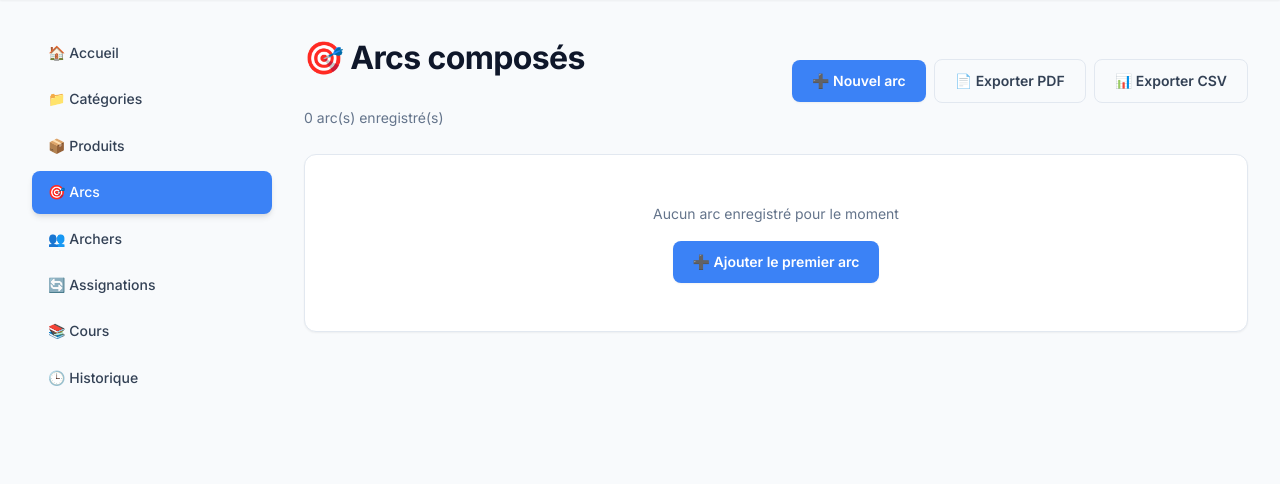
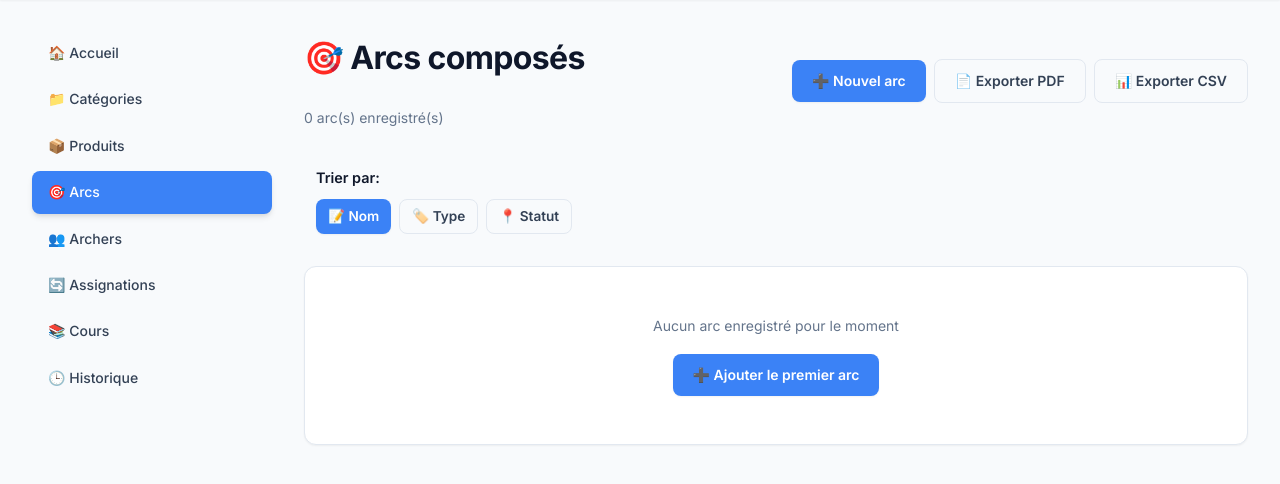
Before and after one commit to CELIANVF/AIM, a Flask app: page /composites in a window 1280 px wide. Shown: the part 72-556 px from the top of the page. Run offline with Flask 3, Linux system fonts and the light colour scheme; the visitor is signed in with stand-in values (Sample User, id 1); data that the repository does not hold is empty.

Commit message:
feat: Add sorting functionality for composite products by name, type, and status

```diff
--- a/app.py
+++ b/app.py
@@ -434,7 +434,19 @@ def duplicate_product(prod_id):
 @app.route('/composites')
 @login_required
 def composites():
+    # Get sort parameter from query string
+    sort_by = request.args.get('sort', 'name')  # default sort by name
+
     comps = CompositeProduct.query.all()
+
+    # Sort the composites
+    if sort_by == 'type':
+        comps = sorted(comps, key=lambda x: x.type or '')
+    elif sort_by == 'status':
+        comps = sorted(comps, key=lambda x: x.status or '')
+    elif sort_by == 'name':
+        comps = sorted(comps, key=lambda x: x.name or '')
+
     # build summaries for each composite: handle (poignée), branch (branche) and assignment status
     summaries = {}
     for comp in comps:
@@ -484,7 +496,7 @@ def composites():
             'branch': branch,
             'assigned_to': assigned
         }
-    return render_template('composites.html', composites=comps, composite_summaries=summaries)
+    return render_template('composites.html', composites=comps, composite_summaries=summaries, current_sort=sort_by)
 
 @app.route('/add_composite', methods=['GET', 'POST'])
 @login_required
--- a/templates/composites.html
+++ b/templates/composites.html
@@ -14,6 +14,15 @@
         {% endif %}
         <a class="btn btn-outline" href="/export_composites">📄 Exporter PDF</a>
         <a class="btn btn-outline" href="/export_composites_csv">📊 Exporter CSV</a>
+    </div>
+</div>
+
+<div style="margin-bottom: 20px; padding: 12px; background-color: var(--bg-light); border-radius: 8px;">
+    <p style="margin: 0 0 10px 0; font-weight: 600; font-size: 0.9rem;">Trier par:</p>
+    <div style="display: flex; gap: 8px; flex-wrap: wrap;">
+        <a href="/composites?sort=name" class="btn {% if current_sort == 'name' %}btn-primary{% else %}btn-outline{% endif %}" style="padding: 6px 12px; font-size: 0.85rem;">📝 Nom</a>
+        <a href="/composites?sort=type" class="btn {% if current_sort == 'type' %}btn-primary{% else %}btn-outline{% endif %}" style="padding: 6px 12px; font-size: 0.85rem;">🏷️ Type</a>
+        <a href="/composites?sort=status" class="btn {% if current_sort == 'status' %}btn-primary{% else %}btn-outline{% endif %}" style="padding: 6px 12px; font-size: 0.85rem;">📍 Statut</a>
     </div>
 </div>
 
```
